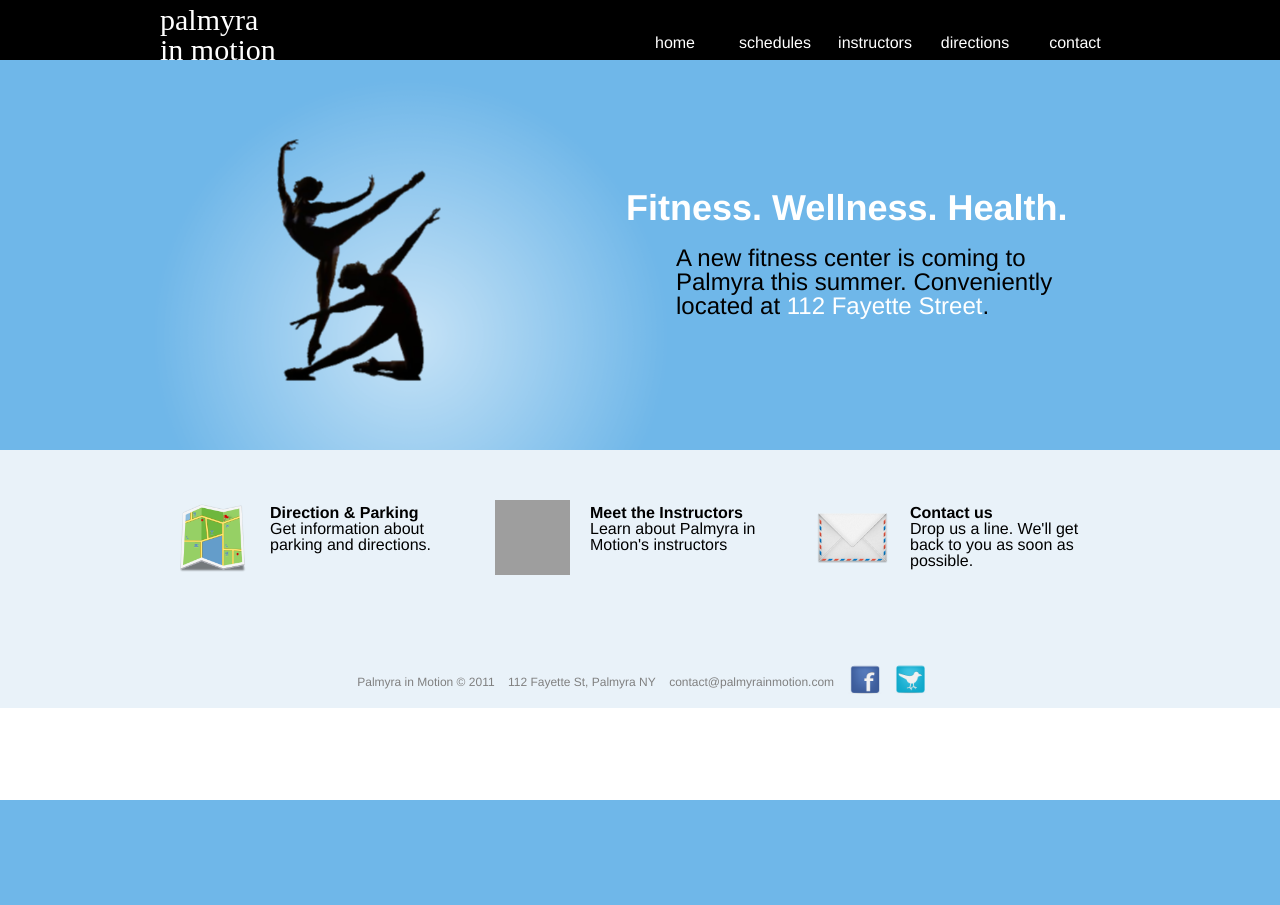
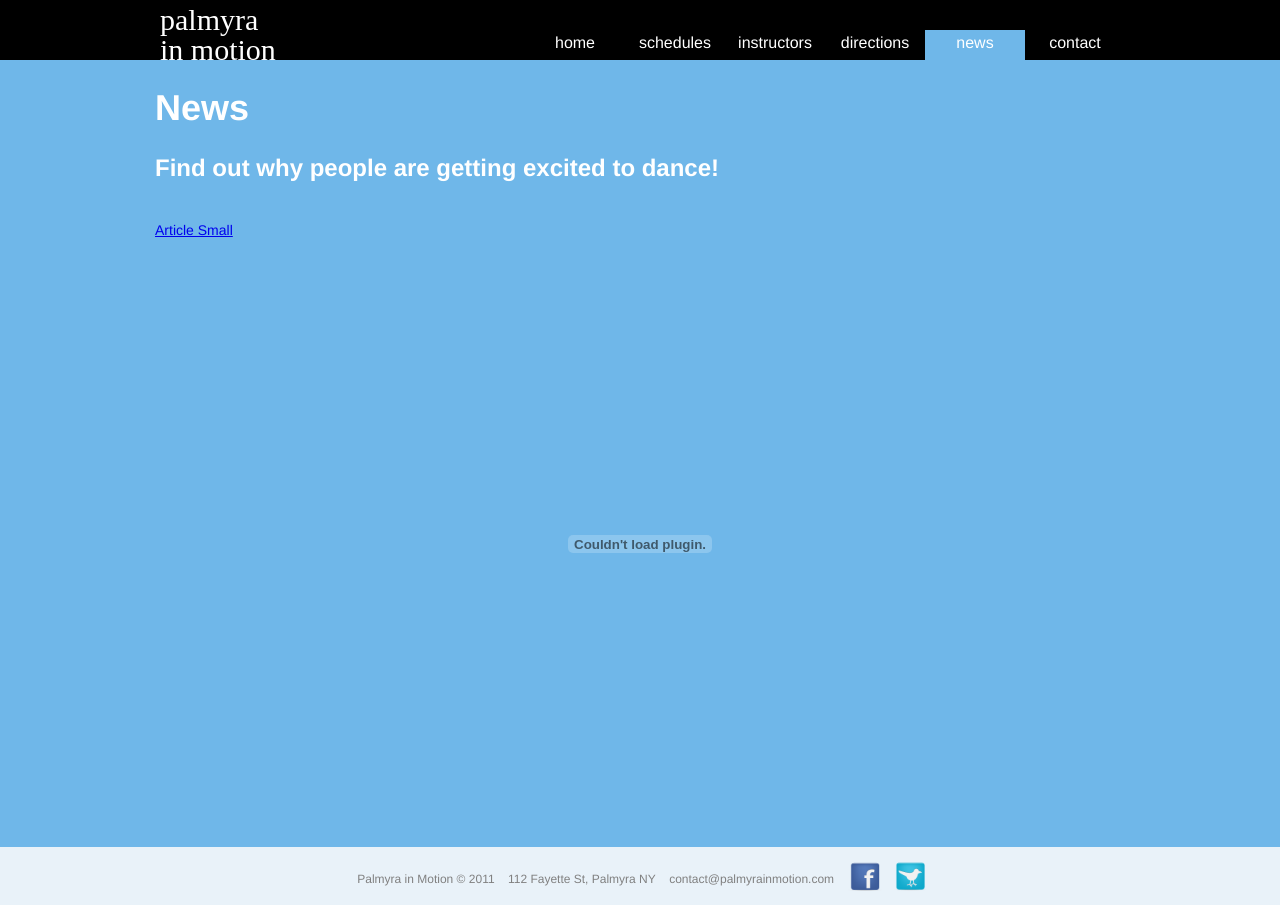
Before and after one commit to akivab/pim, a PHP site: page /index.php?p=news in a window 1280 px wide. Before the commit the page ends 800 px from the top, so only its background shows below. Run offline with PHP 8.4, Linux system fonts and the light colour scheme; some libraries are stand-ins or nearby versions; some web fonts are replaced; grey boxes are pictures that could not be loaded.

Commit message:
Added news section

```diff
--- a/css/style.css
+++ b/css/style.css
@@ -28,6 +28,7 @@ a{ text-decoration: none; }
 .footer a img{width: 36px; height: 36px; position: relative; top: 10px; margin-left: 5px;}
 .body{ width: 970px; position: relative; margin: auto; }
 .detailed-text h1{font-size: 36px; font-family: helvetica; color:white; padding-top: 30px; padding-bottom: 30px;}
+.detailed-text h2{font-size: 24px; font-family: helvetica; color:white; padding-bottom: 30px;}
 .detailed-text img{ position: relative; left: 100px; }
 #imgdiv img{ width: 100px; height: 100px;}
 #main-info{ position: absolute; left: 300px;  width: 600px;}
--- a/index.php
+++ b/index.php
@@ -17,7 +17,7 @@
 	  <ul>
 
 	    <?php
-	       $words = array( "contact", "directions", "instructors", "schedules","home");
+	       $words = array( "contact", "news", "directions", "instructors", "schedules","home");
 	       for($i=0; $i<count($words); $i++){
 	          $j = $words[$i];
 		  echo "<li><a href='?p=$j'";
--- /dev/null
+++ b/news.php
@@ -0,0 +1,10 @@
+<!-- start of directions -->
+      <div class="directions-top">
+        <div class="body">
+	  <div class="detailed-text">
+	    <h1>News</h1>
+   	    <h2>Find out why people are getting excited to dance!</h2>
+	  </div>
+<a title="View Article Small on Scribd" href="http://www.scribd.com/doc/62859243/Article-Small" style="margin: 12px auto 6px auto; font-family: Helvetica,Arial,Sans-serif; font-style: normal; font-variant: normal; font-weight: normal; font-size: 14px; line-height: normal; font-size-adjust: none; font-stretch: normal; -x-system-font: none; display: block; text-decoration: underline;">Article Small</a> <object id="doc_34207" name="doc_34207" height="600" width="100%" type="application/x-shockwave-flash" data="http://d1.scribdassets.com/ScribdViewer.swf" style="outline:none;" >            <param name="movie" value="http://d1.scribdassets.com/ScribdViewer.swf">             <param name="wmode" value="opaque">             <param name="bgcolor" value="#ffffff">             <param name="allowFullScreen" value="true">             <param name="allowScriptAccess" value="always">             <param name="FlashVars" value="document_id=62859243&access_key=key-1rkxgdmvojpflny4qex0&page=1&viewMode=list">             <embed id="doc_34207" name="doc_34207" src="http://d1.scribdassets.com/ScribdViewer.swf?document_id=62859243&access_key=key-1rkxgdmvojpflny4qex0&page=1&viewMode=list" type="application/x-shockwave-flash" allowscriptaccess="always" allowfullscreen="true" height="600" width="100%" wmode="opaque" bgcolor="#ffffff"></embed>         </object>
+	</div>
+      </div>
```
Also changed, not shown: images/dancers2inverted.png (added).
